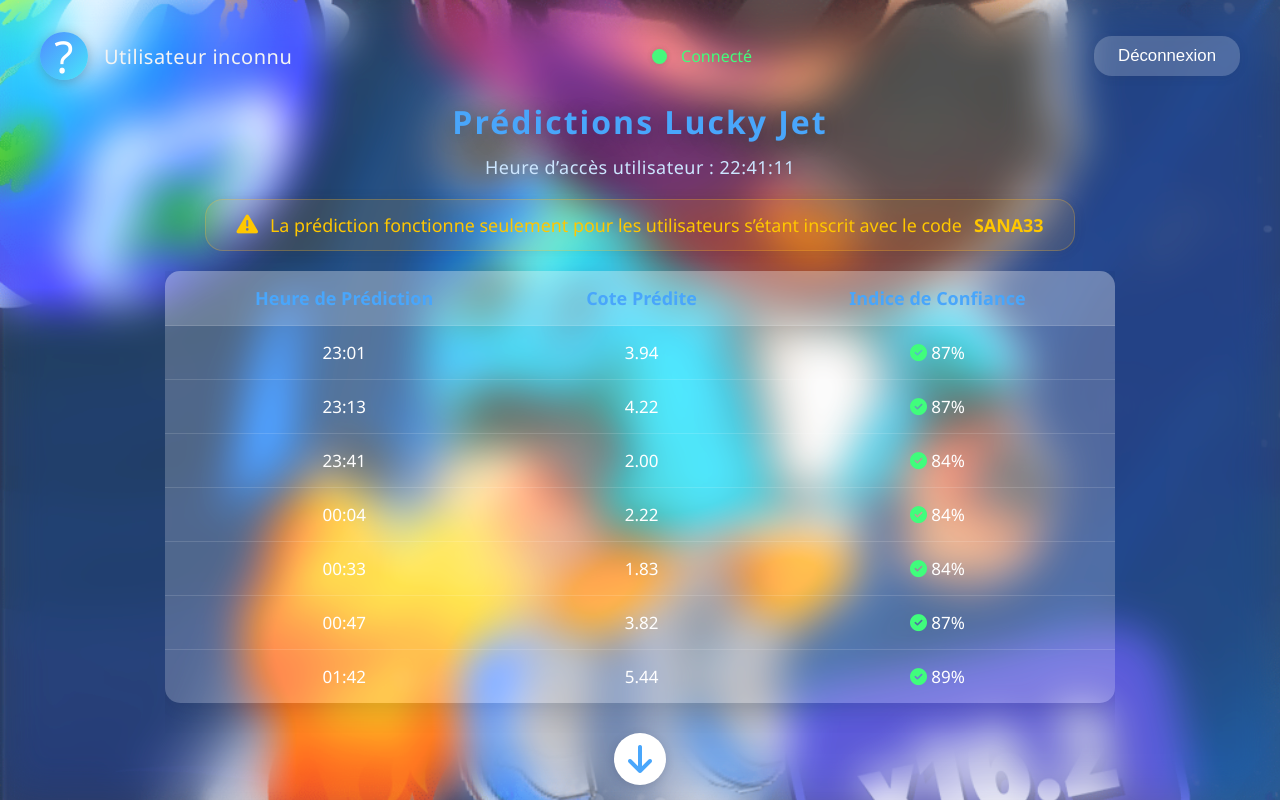
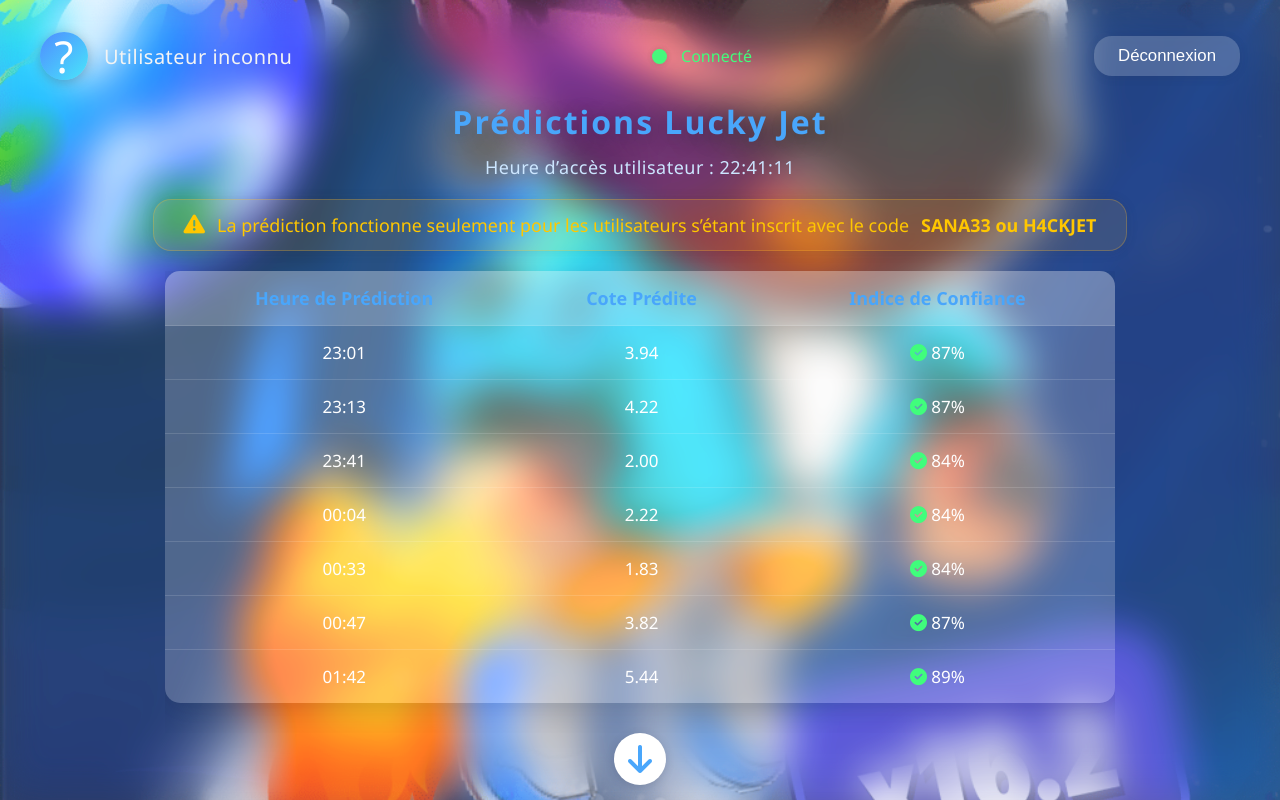
Before and after one commit to BOT9082/Pr-dictions-Lucky-Jet, a plain HTML site: page predictions.html in a window 1280 px wide. Drawn offline with nearby package versions, Linux system fonts and the light colour scheme.

Commit message:
Update predictions.html

```diff
--- a/predictions.html
+++ b/predictions.html
@@ -413,7 +413,7 @@
         </div>
         <div class="warning">
             <i class="fa fa-exclamation-triangle"></i>
-            La prédiction fonctionne seulement pour les utilisateurs s’étant inscrit avec le code <b>SANA33</b>
+            La prédiction fonctionne seulement pour les utilisateurs s’étant inscrit avec le code <b>SANA33 ou H4CKJET</b>
         </div>
         <div id="switchable-container">
             <div class="table-responsive" id="table-zone">
```
